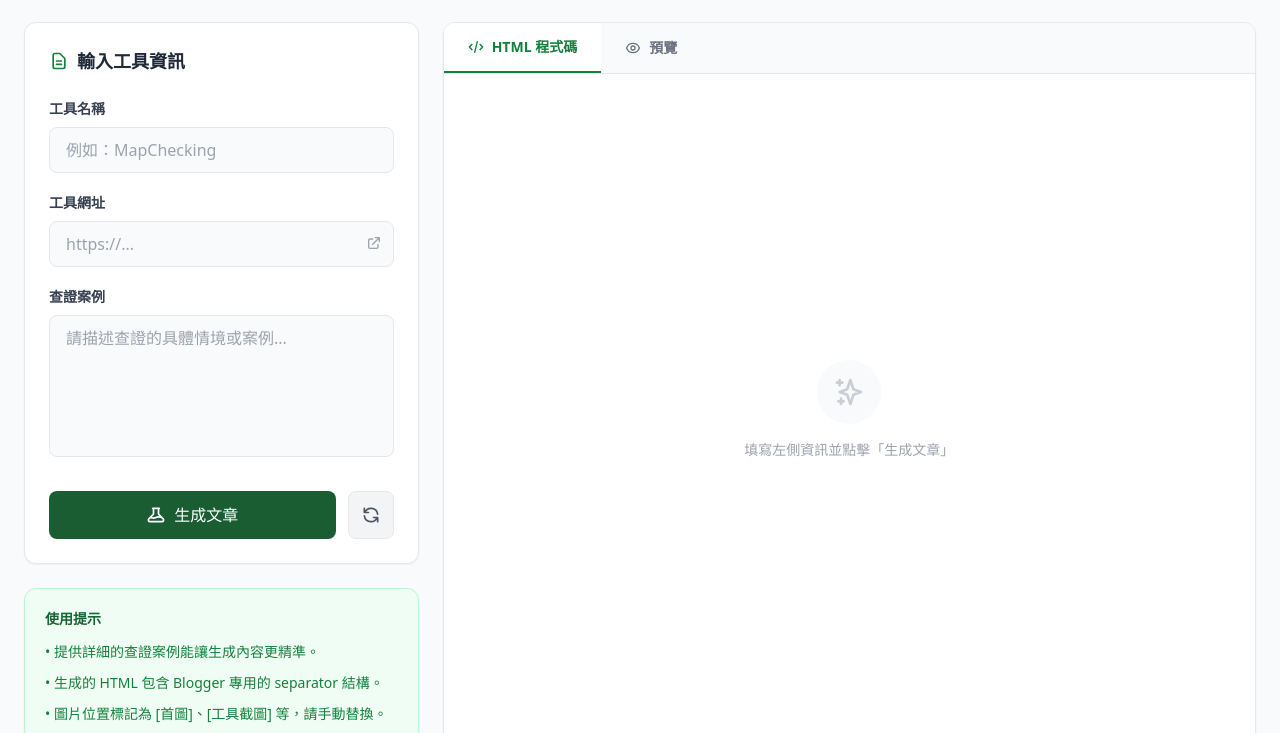
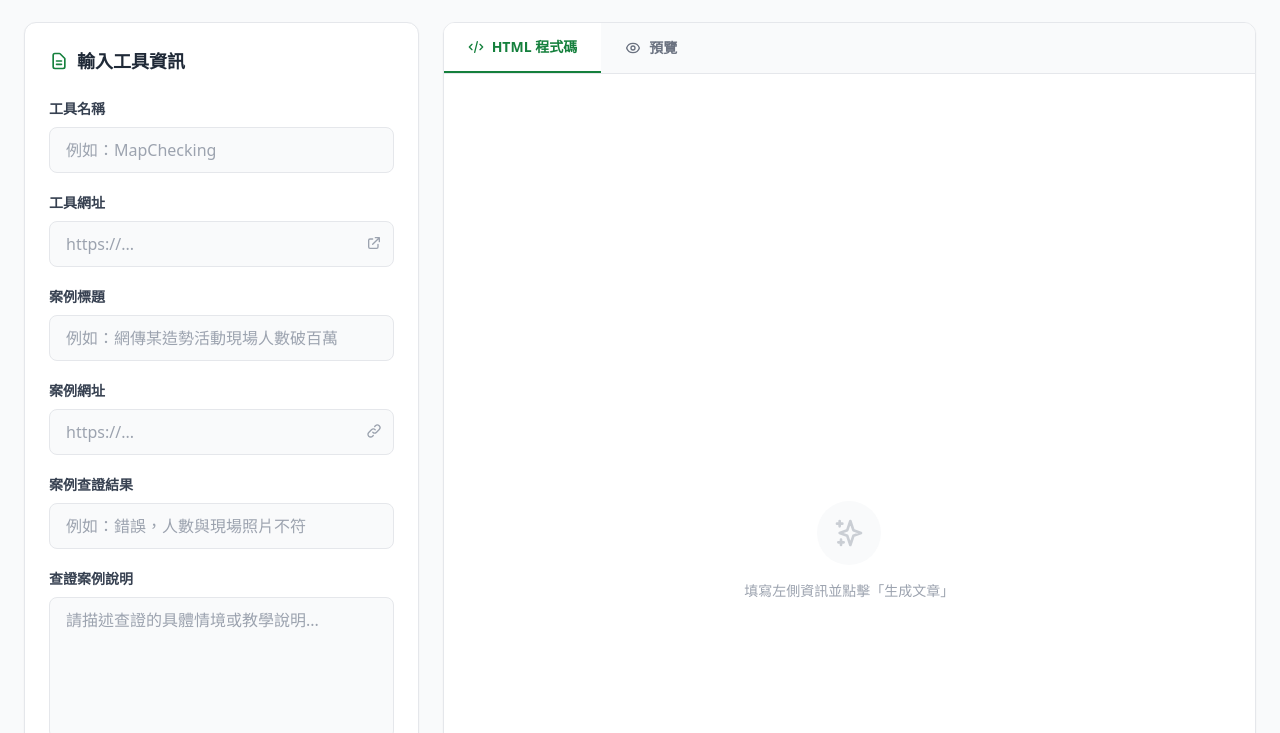
Before and after one commit to mygopen/teach, a plain HTML site: page index.html in a window 1280 px wide. Shown: the part 67-800 px from the top of the page. Drawn offline with nearby package versions, Linux system fonts and the light colour scheme.

Commit message:
Update index.html

```diff
--- a/index.html
+++ b/index.html
@@ -47,8 +47,26 @@
           </div>
 
           <div>
-            <label class="block text-sm font-semibold text-gray-700 mb-2">查證案例</label>
-            <textarea id="useCase" required rows="5" placeholder="請描述查證的具體情境或案例..." class="w-full bg-gray-50 border border-gray-200 rounded-lg px-4 py-2.5 focus:outline-none focus:ring-2 focus:ring-green-600 focus:border-transparent transition-all resize-none"></textarea>
+            <label class="block text-sm font-semibold text-gray-700 mb-2">案例標題</label>
+            <input type="text" id="caseTitle" required placeholder="例如：網傳某造勢活動現場人數破百萬" class="w-full bg-gray-50 border border-gray-200 rounded-lg px-4 py-2.5 focus:outline-none focus:ring-2 focus:ring-green-600 focus:border-transparent transition-all">
+          </div>
+
+          <div>
+            <label class="block text-sm font-semibold text-gray-700 mb-2">案例網址</label>
+            <div class="relative">
+              <input type="url" id="caseUrl" required placeholder="https://..." class="w-full bg-gray-50 border border-gray-200 rounded-lg pl-4 pr-10 py-2.5 focus:outline-none focus:ring-2 focus:ring-green-600 focus:border-transparent transition-all">
+              <svg class="w-4 h-4 absolute right-3 top-3.5 text-gray-400" fill="none" stroke="currentColor" viewBox="0 0 24 24"><path stroke-linecap="round" stroke-linejoin="round" stroke-width="2" d="M13.828 10.172a4 4 0 00-5.656 0l-4 4a4 4 0 105.656 5.656l1.102-1.101m-.758-4.899a4 4 0 005.656 0l4-4a4 4 0 00-5.656-5.656l-1.1 1.1"></path></svg>
+            </div>
+          </div>
+
+          <div>
+            <label class="block text-sm font-semibold text-gray-700 mb-2">案例查證結果</label>
+            <input type="text" id="caseResult" required placeholder="例如：錯誤，人數與現場照片不符" class="w-full bg-gray-50 border border-gray-200 rounded-lg px-4 py-2.5 focus:outline-none focus:ring-2 focus:ring-green-600 focus:border-transparent transition-all">
+          </div>
+
+          <div>
+            <label class="block text-sm font-semibold text-gray-700 mb-2">查證案例說明</label>
+            <textarea id="useCase" required rows="5" placeholder="請描述查證的具體情境或教學說明..." class="w-full bg-gray-50 border border-gray-200 rounded-lg px-4 py-2.5 focus:outline-none focus:ring-2 focus:ring-green-600 focus:border-transparent transition-all resize-none"></textarea>
           </div>
 
           <div class="flex gap-3 pt-2">
@@ -123,6 +141,9 @@
 
       const toolName = document.getElementById('toolName').value;
       const toolUrl = document.getElementById('toolUrl').value;
+      const caseTitle = document.getElementById('caseTitle').value;
+      const caseUrl = document.getElementById('caseUrl').value;
+      const caseResult = document.getElementById('caseResult').value;
       const useCase = document.getElementById('useCase').value;
 
       const btn = document.getElementById('submitBtn');
@@ -139,7 +160,7 @@
         const response = await fetch('/api/generate', {
           method: 'POST',
           headers: { 'Content-Type': 'application/json' },
-          body: JSON.stringify({ toolName, toolUrl, useCase })
+          body: JSON.stringify({ toolName, toolUrl, caseTitle, caseUrl, caseResult, useCase })
         });
 
         // 不要直接轉 JSON，先拿純文字來看伺服器到底傳了什麼
```
